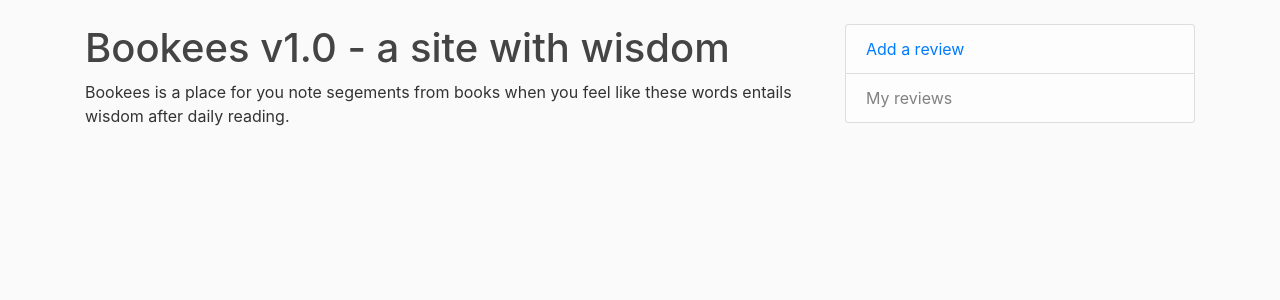
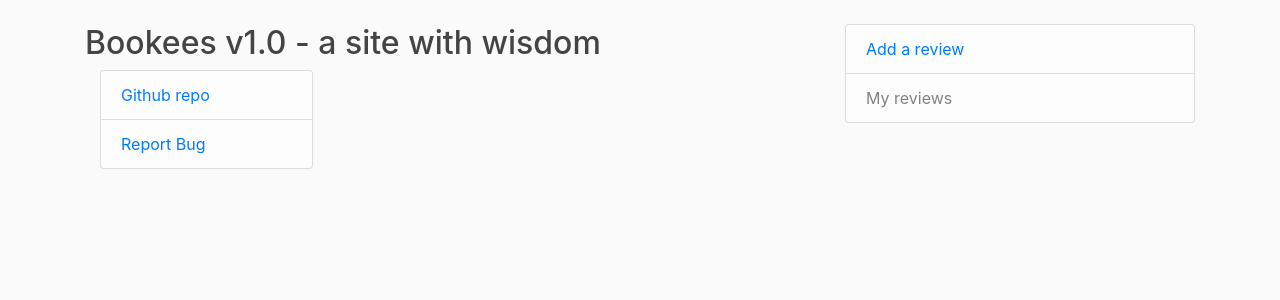
Before and after one commit to wwwangzhou/booksite, a Flask app: page /about in a window 1280 px wide. Shown: the part 56-356 px from the top of the page. Run offline with Flask 2, Linux system fonts and the light colour scheme; some libraries are stand-ins or nearby versions.

Commit message:
Update about.html

```diff
--- a/booksite/templates/about.html
+++ b/booksite/templates/about.html
@@ -1,7 +1,14 @@
 {% extends "layout.html" %}
 {% block body %}
-    <h1>Bookees v1.0 - a site with wisdom</h1>
+    <h2>Bookees v1.0 - a site with wisdom</h2>
 
-    <p>Bookees is a place for you note segements from books when you feel like these words entails wisdom after daily reading. </p>
-
+    <div class="col-md-4">
+          <ul class="list-group">
+            <!-- <li class="list-group-item list-group-item-light">Lastest posts</li> -->
+            <li class="list-group-item list-group-item-light"><a href="https://github.com/wwwangzhou/booksite">Github repo</a></li>
+            <li class="list-group-item list-group-item-light"><a href="zouwang@ucdavis.edu">Report Bug</a></li>
+            <!-- <li class="list-group-item list-group-item-light">etc</li> -->
+          </ul>
+       </p>
+    </div>
 {% endblock body %}
```
